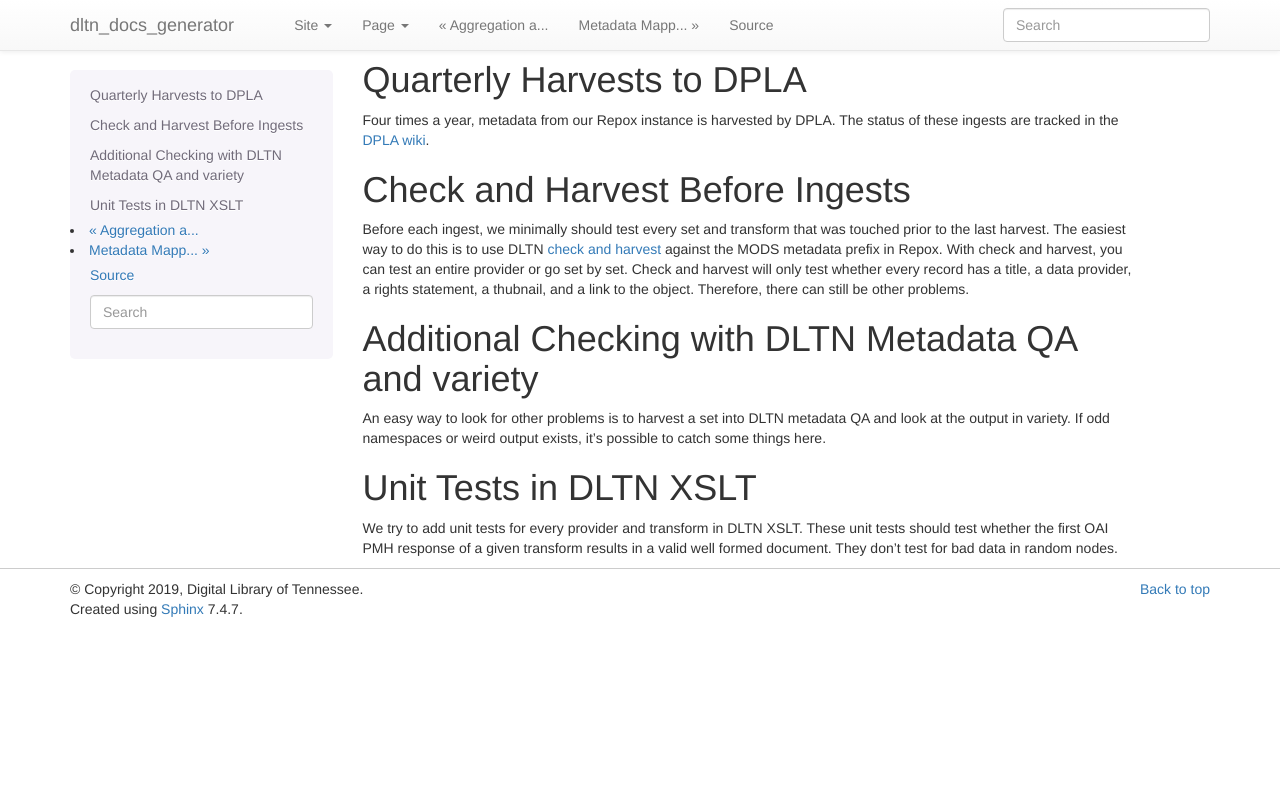
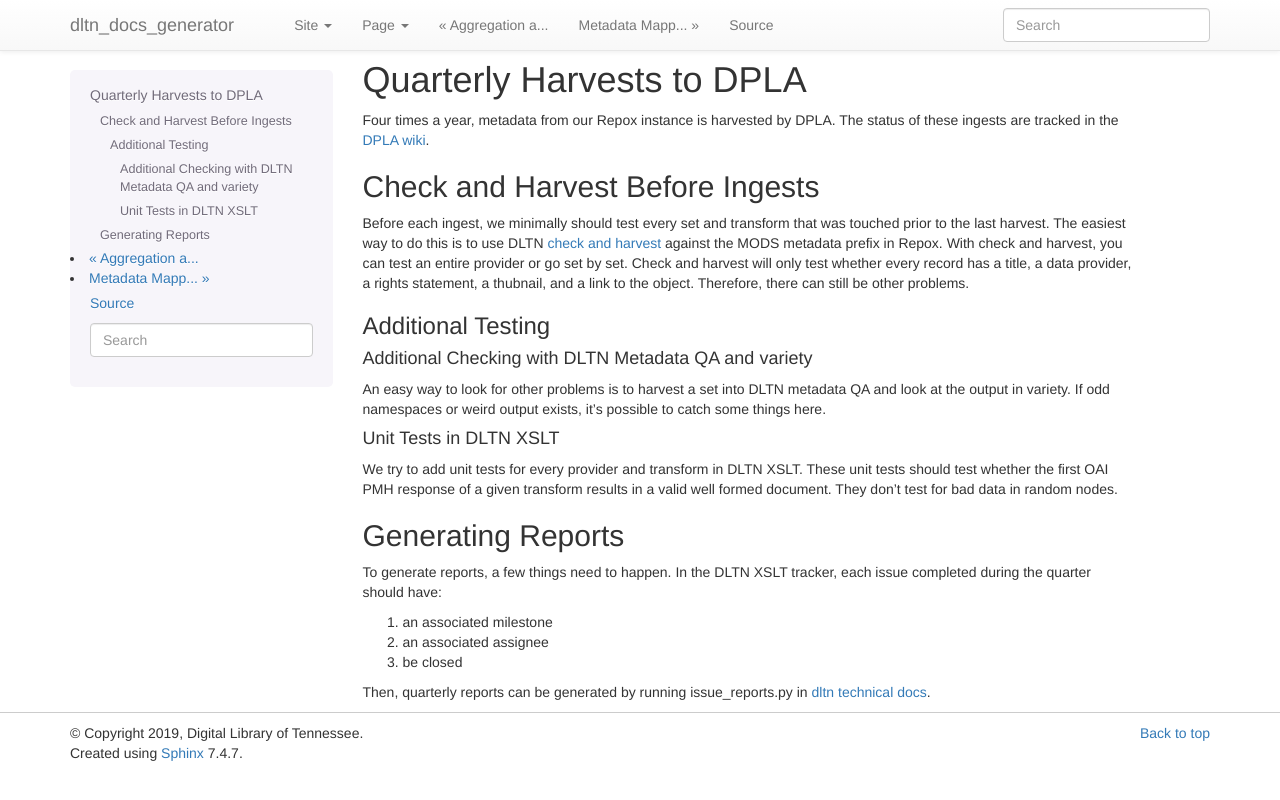
Before and after one commit to DigitalLibraryofTennessee/dltn_docs_generator, a Sphinx documentation site: the page built from docs/procedures/dpla_harvests.rst, in a window 1280 px wide. Shown: the top 800 px of the page. Built offline with Sphinx 7.4.7, drawn with Linux system fonts in a browser that asks for light colours; pages that are not in the unit, such as notebooks, are missing from menus.

Commit message:
Add generating reports.

```diff
--- a/docs/procedures/dpla_harvests.rst
+++ b/docs/procedures/dpla_harvests.rst
@@ -5,9 +5,9 @@ Quarterly Harvests to DPLA
 Four times a year, metadata from our Repox instance is harvested by DPLA. The status of these ingests are tracked in
 the `DPLA wiki <https://digitalpubliclibraryofamerica.atlassian.net/wiki/spaces/CT/pages/85920546/Digital+Library+of+Tennessee+Dashboard>`_.
 
-================================
+--------------------------------
 Check and Harvest Before Ingests
-================================
+--------------------------------
 
 Before each ingest, we minimally should test every set and transform that was touched prior to the last harvest. The
 easiest way to do this is to use DLTN `check and harvest <https://github.com/digitallibraryoftennessee/check_and_harvest>`_
@@ -15,17 +15,32 @@ against the MODS metadata prefix in Repox.  With check and harvest, you can test
 Check and harvest will only test whether every record has a title, a data provider, a rights statement, a thubnail, and
 a link to the object. Therefore, there can still be other problems.
 
-=====================================================
+Additional Testing
+==================
+
 Additional Checking with DLTN Metadata QA and variety
-=====================================================
+-----------------------------------------------------
 
 An easy way to look for other problems is to harvest a set into DLTN metadata QA and look at the output in variety.  If
 odd namespaces or weird output exists, it's possible to catch some things here.
 
-=======================
 Unit Tests in DLTN XSLT
-=======================
+-----------------------
 
 We try to add unit tests for every provider and transform in DLTN XSLT.  These unit tests should test whether the first
 OAI PMH response of a given transform results in a valid well formed document.  They don't test for bad data in random
 nodes.
+
+------------------
+Generating Reports
+------------------
+
+To generate reports, a few things need to happen. In the DLTN XSLT tracker, each issue completed during the quarter
+should have:
+
+1. an associated milestone
+2. an associated assignee
+3. be closed
+
+Then, quarterly reports can be generated by running issue_reports.py in
+`dltn technical docs <https://github.com/DigitalLibraryofTennessee/dltn_docs_generator>`_.
```
